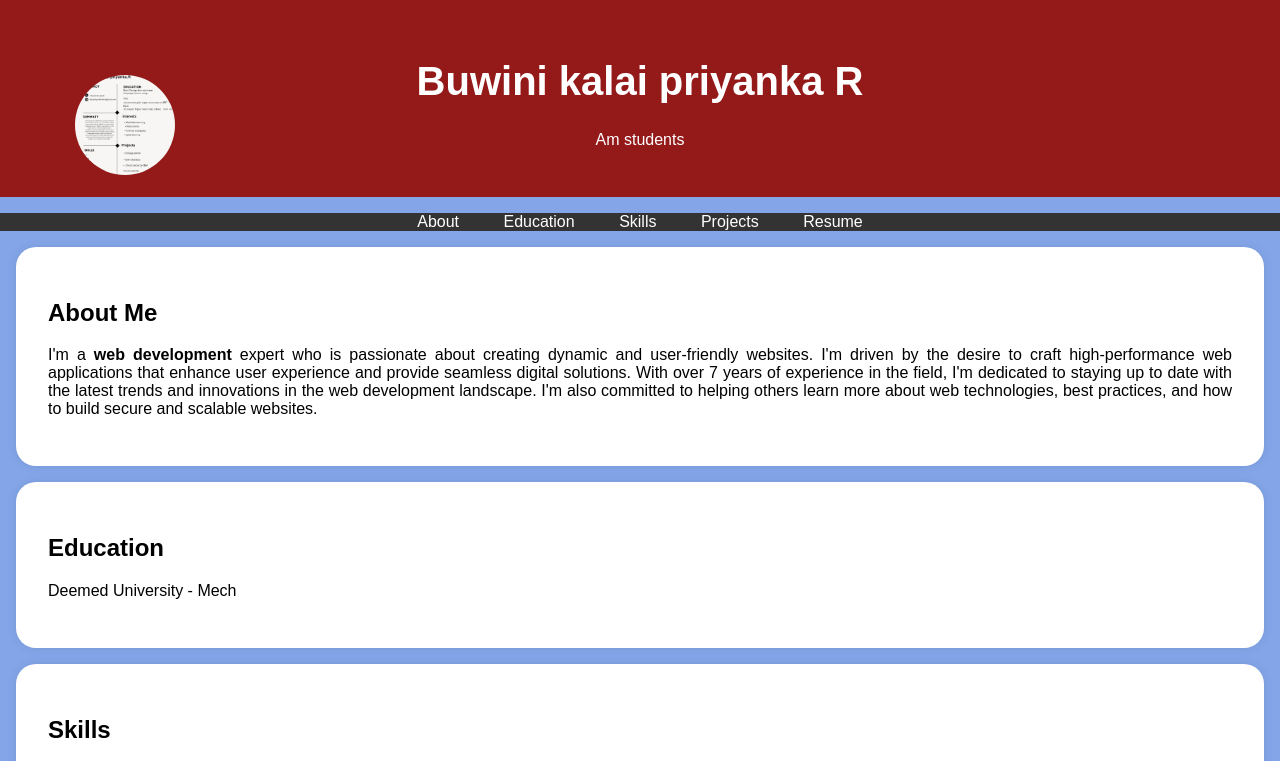
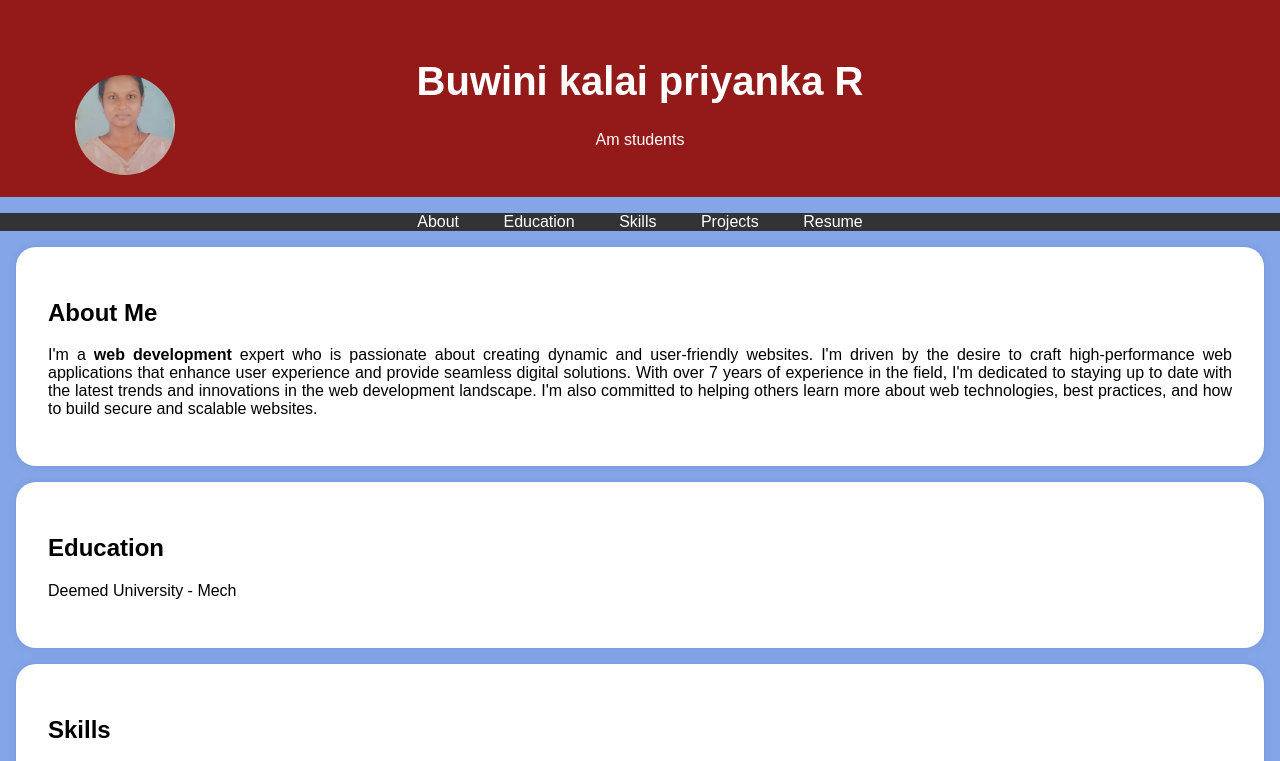
Before and after one commit to buswinikalaipriyanka-R/Digital-portfolio, a plain HTML site: page index.html in a window 1280 px wide. Shown: the top 761 px of the page. Drawn offline with Linux system fonts and the light colour scheme.

Commit message:
Update index.html

```diff
--- a/index.html
+++ b/index.html
@@ -95,7 +95,7 @@
     <header>
         <div class="header-content">
             <!-- Add your profile picture here -->
-            <img src="IMG-20250330-WA0016.jpg" alt="Your Profile Picture" class="profile-picture">
+            <img src="IMG_20230926_125318.jpg" alt="Your Profile Picture" class="profile-picture">
             <h1>Buwini kalai priyanka R</h1>
             <p>Am students</p>
         </div>
```
